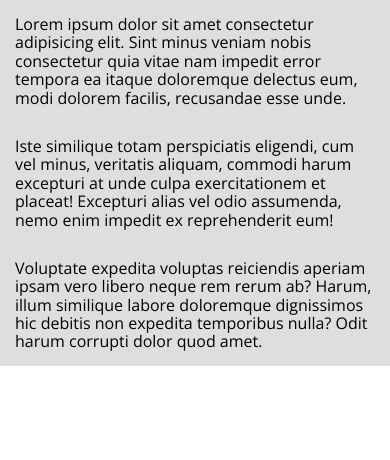
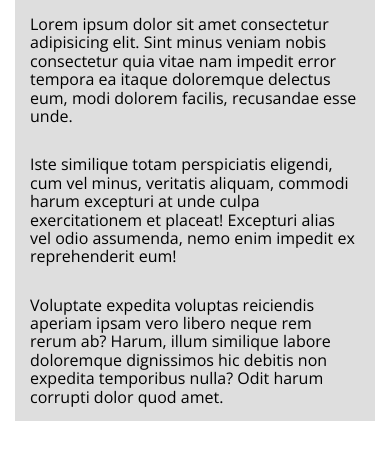
Before and after one commit to gldkru/ehya-sass, a plain HTML site: page index.html in a window 390 px wide. Drawn offline with nearby package versions, Linux system fonts and the light colour scheme; a web font is replaced by a local one.

Commit message:
container mobile padding

```diff
--- a/styles/grid.css
+++ b/styles/grid.css
@@ -2,6 +2,13 @@
 .container {
 	width: 100%;
 	margin: 0 auto;
+}
+
+@media screen and (max-width: 575px) {
+	.container {
+		padding-left: 15px;
+		padding-right: 15px;
+	}
 }
 
 @media screen and (min-width: 576px) {
```
